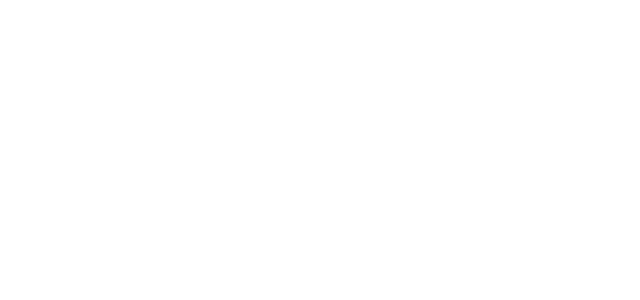
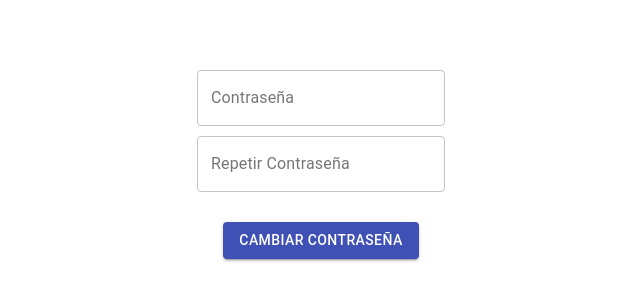
Before and after one commit to BookBnB/react-app, a React (Create React App) app: page /change-password in a window 1280 px wide. Shown: the part 130-430 px from the top of the page, without its empty margins (319-959 px from the left). Built offline with nearby package versions, Linux system fonts and the light colour scheme.

Commit message:
Add change password route

```diff
--- a/src/App.js
+++ b/src/App.js
@@ -6,12 +6,14 @@
 import Login from "./login/Login";
 import RedirectComponent from "./RedirectComponent";
 import Home from "./home/Home";
+import ChangePassword from "./changepassword/ChangePassword";
 
 export const App = () => {
     return (
         <div>
             <Switch>
                 <Route exact path="/login" component={Login}/>
+                <Route exact path="/change-password" component={ChangePassword}/>
                 <Route exact path="/home" component={Home}/>
                 <Route exact path="/register" component={() => <Home initialValue={0} />} />
                 <Route exact path="/users-list" component={() => <Home initialValue={1} />} />
--- /dev/null
+++ b/src/changepassword/ChangePassword.js
@@ -0,0 +1,85 @@
+import React, {useState} from "react";
+import jwtDecode from "jwt-decode";
+import TextField from "@material-ui/core/TextField/TextField";
+import Button from "@material-ui/core/Button/Button";
+import { useLocation } from "react-router-dom";
+import './change-password.css';
+
+function ChangePassword() {
+
+    const [password, setPassword] = useState('');
+    const [repeatPassword, setRepeatPassword] = useState('');
+    const [passwordInvalid, setPasswordInvalid] = useState(false);
+    const [repeatPasswordInvalid, setRepeatPasswordInvalid] = useState(false);
+    const [errorMessage, setErrorMessage] = useState('');
+    const location = useLocation();
+
+    function validateFieldsAndChangePassword() {
+        setPasswordInvalid(password === '');
+        setRepeatPasswordInvalid(repeatPassword !== password);
+
+        if (password !== '' && repeatPassword === password) {
+            changePassword();
+        }
+
+    }
+
+    function changePassword() {
+
+        const queryParams = new URLSearchParams(location.search);
+        let jwt = queryParams.get("jwt");
+        let session = jwtDecode(jwt);
+
+        fetch('https://bookbnb-develop.herokuapp.com' + '/v1/usuarios/' + session.email + '/contrasena', {
+            method: 'PUT',
+            body: JSON.stringify({password: password}),
+            headers: {
+                Accept: 'application/json',
+                'Content-Type': 'application/json',
+                'Authorization': jwt
+            },
+        })
+            .then((res) => res.json())
+            .catch((error) => console.error('Error:', error))
+            .then((response) => {
+                if (response.message) {
+                    setErrorMessage(response.message)
+                } else {
+                    alert('La contraseña fue cambiada satisfactoriamente');
+                }
+            });
+
+    }
+
+    function handlePasswordChange(event) {
+        setPasswordInvalid(false);
+        setPassword(event.target.value);
+    }
+
+    function handleRepeatPasswordChange(event) {
+        setRepeatPasswordInvalid(false);
+        setRepeatPassword(event.target.value);
+    }
+
+    return (
+        <div className='change-password'>
+            <div className="new-password">
+                <TextField id="new-password" label="Contraseña" variant="outlined"
+                           error={passwordInvalid} helperText={passwordInvalid && "La contraseña no puede estar vacía"}
+                           type="password" onChange={handlePasswordChange} />
+            </div>
+            <div className="repeat-new-password">
+                <TextField id="repeat-new-password" label="Repetir Contraseña" variant="outlined"
+                           error={repeatPasswordInvalid} helperText={repeatPasswordInvalid && "Las contraseñas no coinciden"}
+                           type="password" onChange={handleRepeatPasswordChange} />
+            </div>
+
+            <Button id="change-password-button" variant="contained" color="primary" onClick={validateFieldsAndChangePassword}>Cambiar contraseña</Button>
+
+            <div id="error-message" className="error-message">{errorMessage}</div>
+        </div>
+    );
+
+}
+
+export default ChangePassword;
--- /dev/null
+++ b/src/changepassword/change-password.css
@@ -0,0 +1,18 @@
+.change-password {
+    text-align: center;
+    margin-top: 200px;
+}
+
+.new-password, .repeat-new-password {
+    margin-bottom: 10px;
+    margin-top: 10px;
+}
+
+#change-password-button {
+    margin-top: 20px;
+}
+
+.error-message {
+    color: red;
+    margin-top: 10px;
+}
--- a/src/publications/PublicationsPage.js
+++ b/src/publications/PublicationsPage.js
@@ -8,7 +8,7 @@
 
     const [publications, setPublications] = useState(null);
 
-    const sExpired = !expired ? expired : sessionExpired()
+    const sExpired = !expired ? expired : sessionExpired();
 
     useEffect(() => {
         setPublications(getPublicationsList());
```
